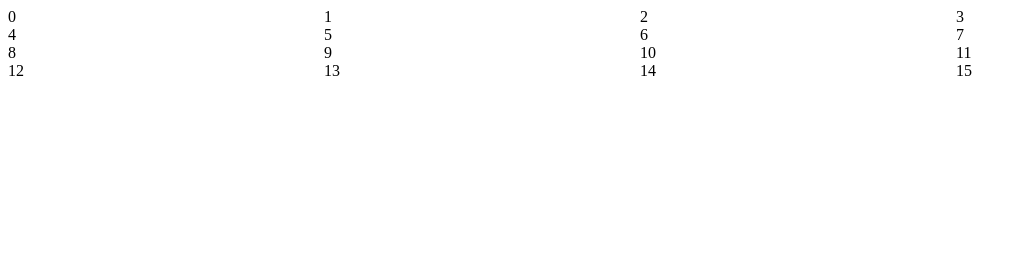
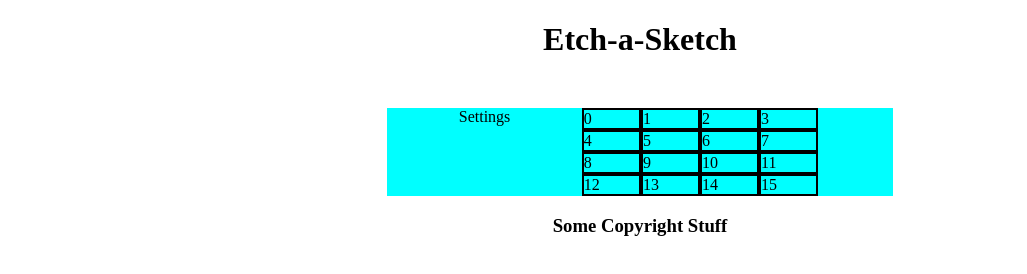
Before and after one commit to valavanisp/Etch_a_Sketch_Odin_Project, a plain HTML site: page index.html in a window 1280 px wide. Shown: the whole page, without its empty margins (0-1027 px from the left). Drawn offline with Linux system fonts and the light colour scheme.

Commit message:
html updates, added settings section and grid

```diff
--- a/index.html
+++ b/index.html
@@ -8,6 +8,15 @@
     <title>Etch-a-Sketch</title>
 </head>
 <body>
-    <div id="container"></div>
+    <div class="hero">
+        <h1>Etch-a-Sketch</h1>
+    </div>
+    <div class="middle">
+        <div class="settings">Settings</div>
+        <div id="container"></div>
+    </div>
+    <div class="footer">
+        <h3>Some Copyright Stuff</h3>
+    </div>
 </body>
 </html>
--- a/styles/styles.css
+++ b/styles/styles.css
@@ -1,8 +1,29 @@
+.hero {
+    text-align: center;
+    margin-bottom: 50px;
+}
+
+.middle {
+    background-color: aqua;
+    margin-right: 30%;
+    margin-left: 30%;
+    display: flex;
+    justify-content: space-evenly;
+}
+
+.footer {
+    display: flex;
+    justify-content: center;
+    align-items: end;
+}
+
 #container {
     display: flex;
     flex-wrap: wrap;
 }
 
 .cell {
-    width: 25%;
+    width: 23%;
+    border: 2px solid black;
+
 }
```
